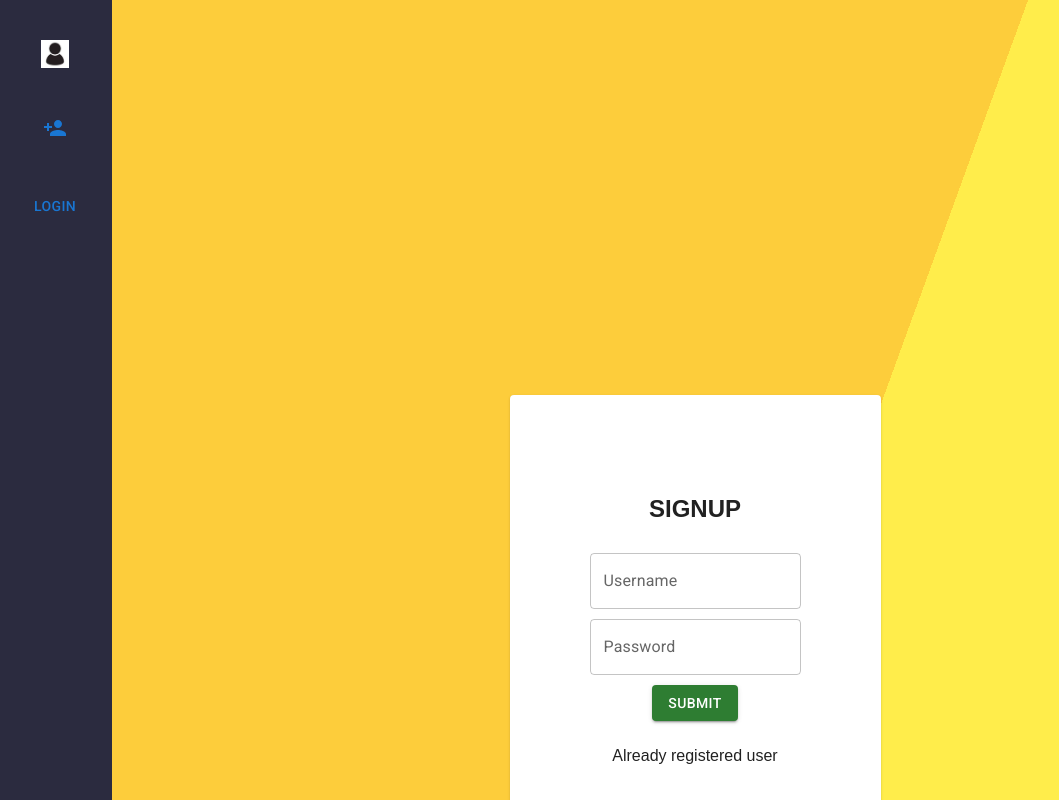
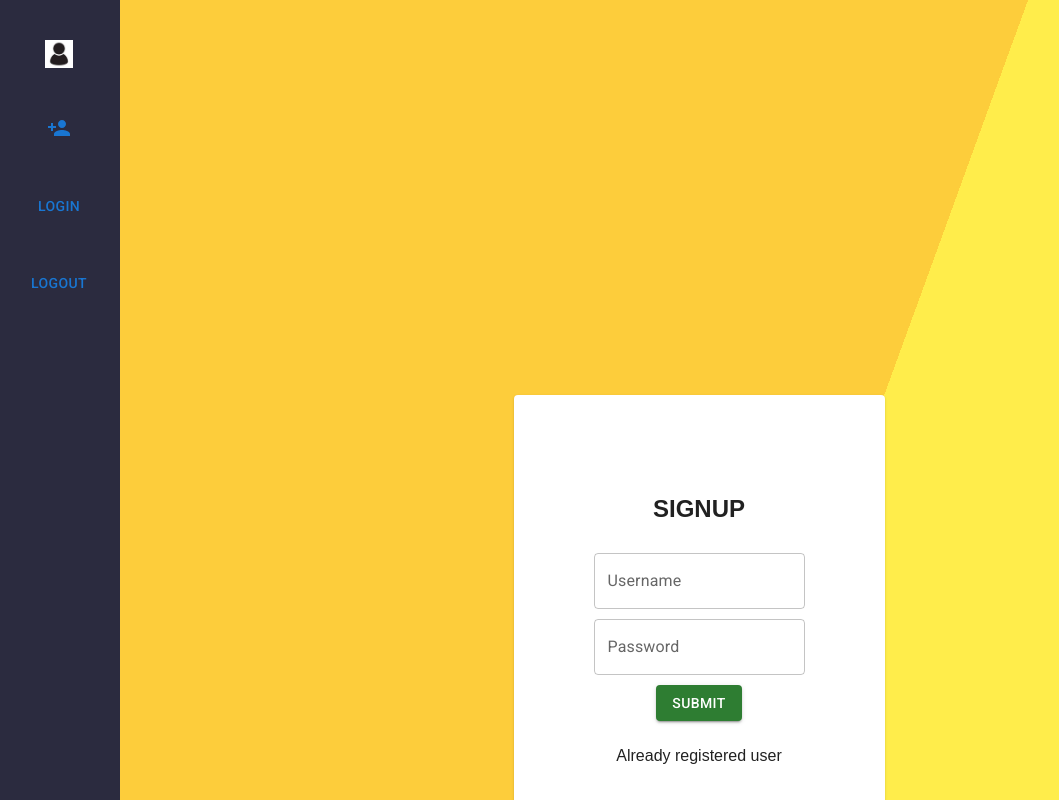
Before and after one commit to Bhagavath15/CRM-Frontend, a React (Vite) app: page / in a window 1280 px wide. Shown: the top 800 px of the page, without its empty margins (2-1061 px from the left). Built offline with nearby package versions, Linux system fonts and the light colour scheme.

Commit message:
CRM Frontend

```diff
--- a/src/App.jsx
+++ b/src/App.jsx
@@ -70,6 +70,13 @@ function ProtectedRoute({ children }) {
 }
 function Nav() {
   const navigate = useNavigate()
+  const handleClick = () => {
+    localStorage.removeItem('token');
+    setTimeout(() => {
+      navigate("/login")
+    }, 1500);
+    console.log("logout")
+  }
   return (
     <div className="nav">
       <div className="logo-container" >
@@ -81,6 +88,7 @@ function Nav() {
           <IconButton color="primary" onClick={() => navigate("/addProfile")}><PersonAddIcon /></IconButton>
         </div>
         <Button onClick={() => navigate("/login")}>LOGIN</Button>
+        <Button onClick={handleClick}>LOGOUT</Button>
       </div>
 
       <div className="controls-continer">
```
